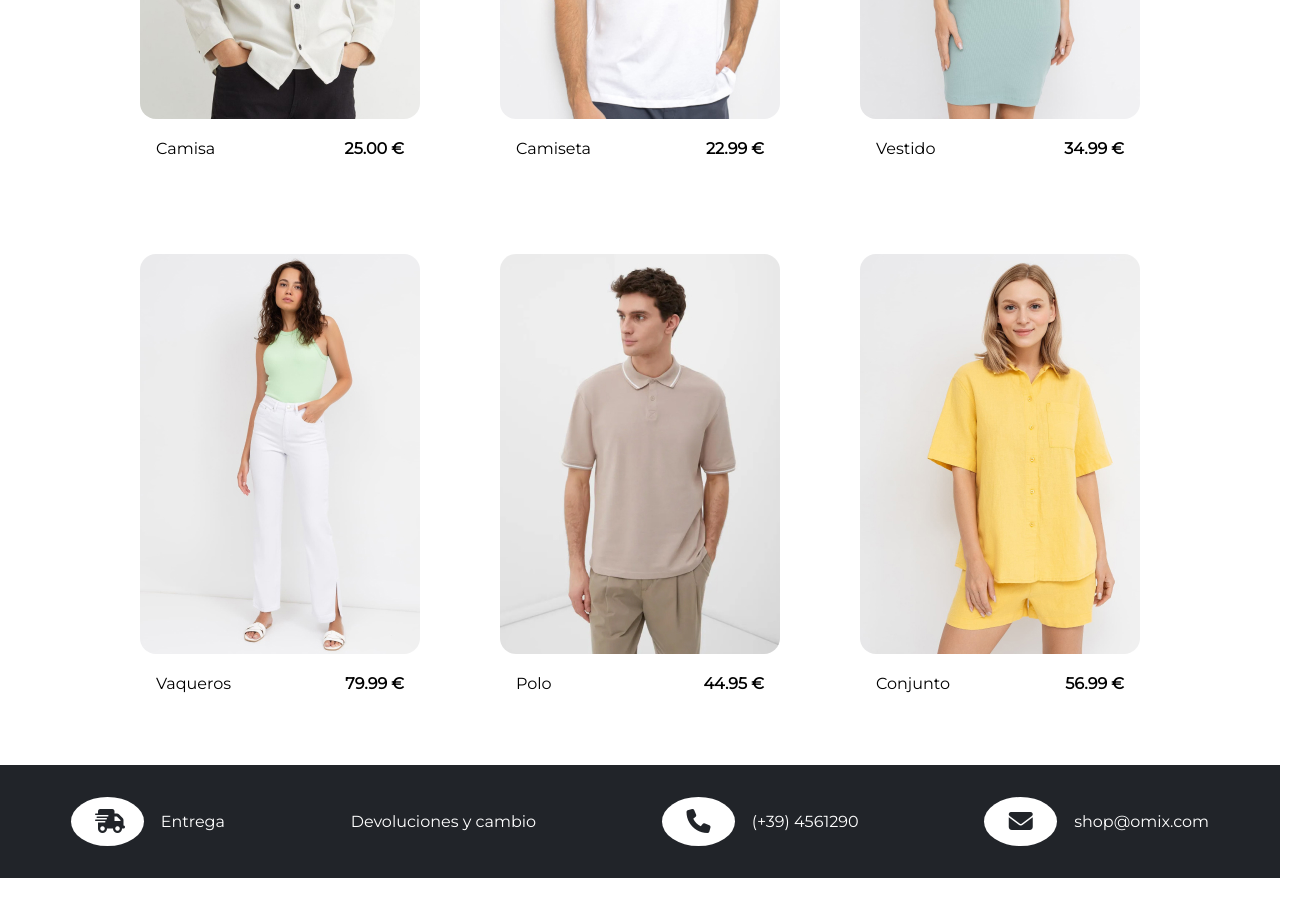
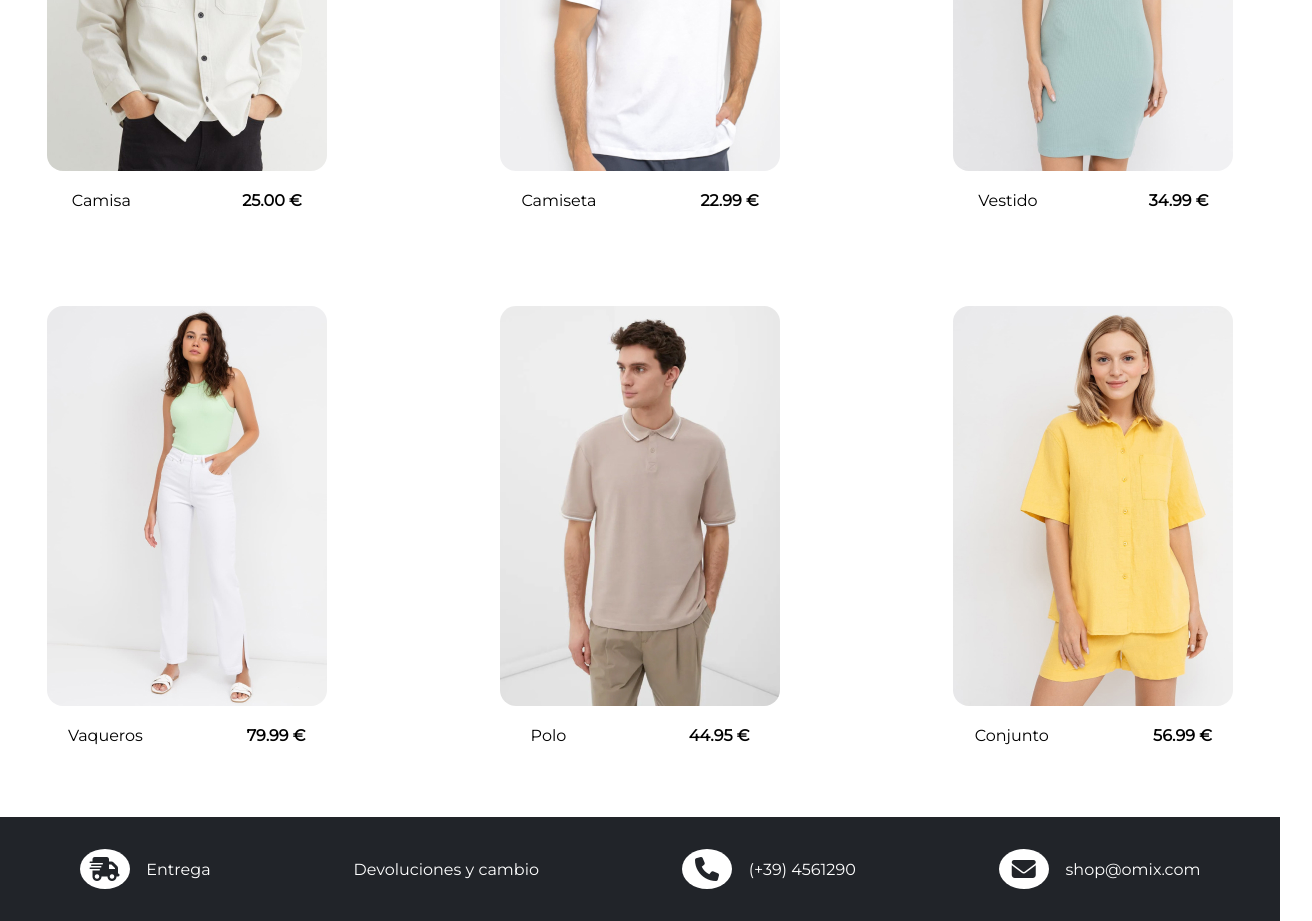
Before and after one commit to isoca7/Tienda-ropa, a plain HTML site: page index.html in a window 1280 px wide. Shown: the part 480-1401 px from the top of the page, 1312 px wide, since content can reach past the window. Before the commit the page ends 1358 px from the top, so only its background shows below. Drawn offline with Linux system fonts and the light colour scheme.

Commit message:
Add files via upload

```diff
--- a/index.html
+++ b/index.html
@@ -19,7 +19,7 @@
     <title>Tienda de ropa</title>
   </head>
   <body>
-    <div class="grid-areas">
+
       <!----------------------- Menu ----------------------->
       <header>
         <nav class="navbar">
@@ -85,7 +85,7 @@
               <div class="precio">56.99 €</div>
             </section>
           </div>
-        </div>
+
       </main>
         <!----------------------- Pie de pagina ----------------------->
       <footer>
--- a/style.css
+++ b/style.css
@@ -5,39 +5,29 @@
   margin: 0;
 }
 header {
-  position: fixed;
-  z-index: 1;
+  position: sticky;
+  top: 0;
   background-color: white;
   width: 100%;
 }
-.grid-areas {
-  display: grid;
-  grid-template-areas: "header header " ".nuevacoleccion-title main " ;
-}
 
 .navbar {
-  padding-left: 2rem;
   display: flex;
   flex-direction: row;
-  flex-wrap: wrap;
   align-items: center;
   width: 100%;
   padding: 1rem;
   justify-content: space-between;
   border-bottom: 1px solid black;
 }
-.header {
-  grid-area: header;
-}
+
 .navbar-items {
   font-size: 16px;
   list-style: none;
   display: flex;
-  flex-wrap: wrap;
   flex-direction: row;
   justify-content: space-around;
   align-items: center;
-  text-align: center;
   gap: 4rem;
 }
 .fa-sharp{
@@ -63,25 +53,25 @@ header {
 .nuevacoleccion-title {
   font-size: 32px;
   padding: 5rem;
-  grid-area: ".nuevacoleccion-title";
+
 }
 
 .grid-clothes {
   display: grid;
   grid-template-columns: auto auto auto;
-  justify-content: center;
-  align-items: center;
   gap: 5rem;
-  grid-area: main;
+  margin: auto;
+  width: 1280px;
 }
 
-.item {
+.grid-clothes .item {
   text-align: center;
   justify-content: center;
 }
 
 .grid-clothes img {
   border-radius: 1rem;
+
 }
 .item:hover {
   transition: 0.25s;
@@ -97,7 +87,7 @@ header {
   font-size: 14px;
   display: flex;
   flex-direction: row;
-  justify-content: space-between;
+  justify-content: space-around;
   padding: 1rem;
 }
 
@@ -115,7 +105,6 @@ footer {
 footer ul{
   display: flex;
   flex-direction: row;
-  flex-wrap: wrap;
   justify-content: space-around;
   align-items: center;
   font-size: 16px;
@@ -128,12 +117,11 @@ footer ul{
 footer i{
 color: #212429;
 background: white;
-padding: 1em;
-display: inline-block;
+padding-top: 1.25rem;
 text-align: center;
 vertical-align: middle;
-width: 25px;
-line-height: 30px;
+height: 20px;
+width: 50px;
 margin-right:0.70em;
 border-radius: 50%;
 }
```
